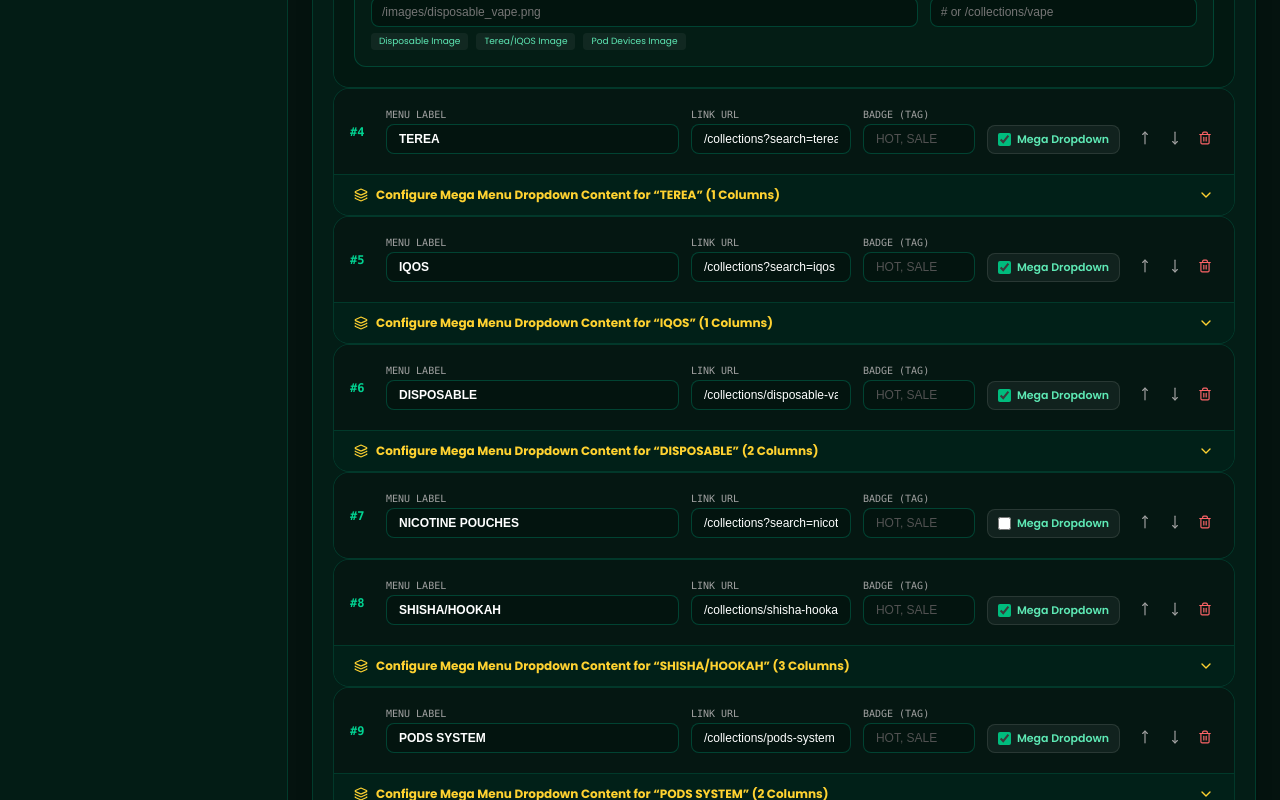
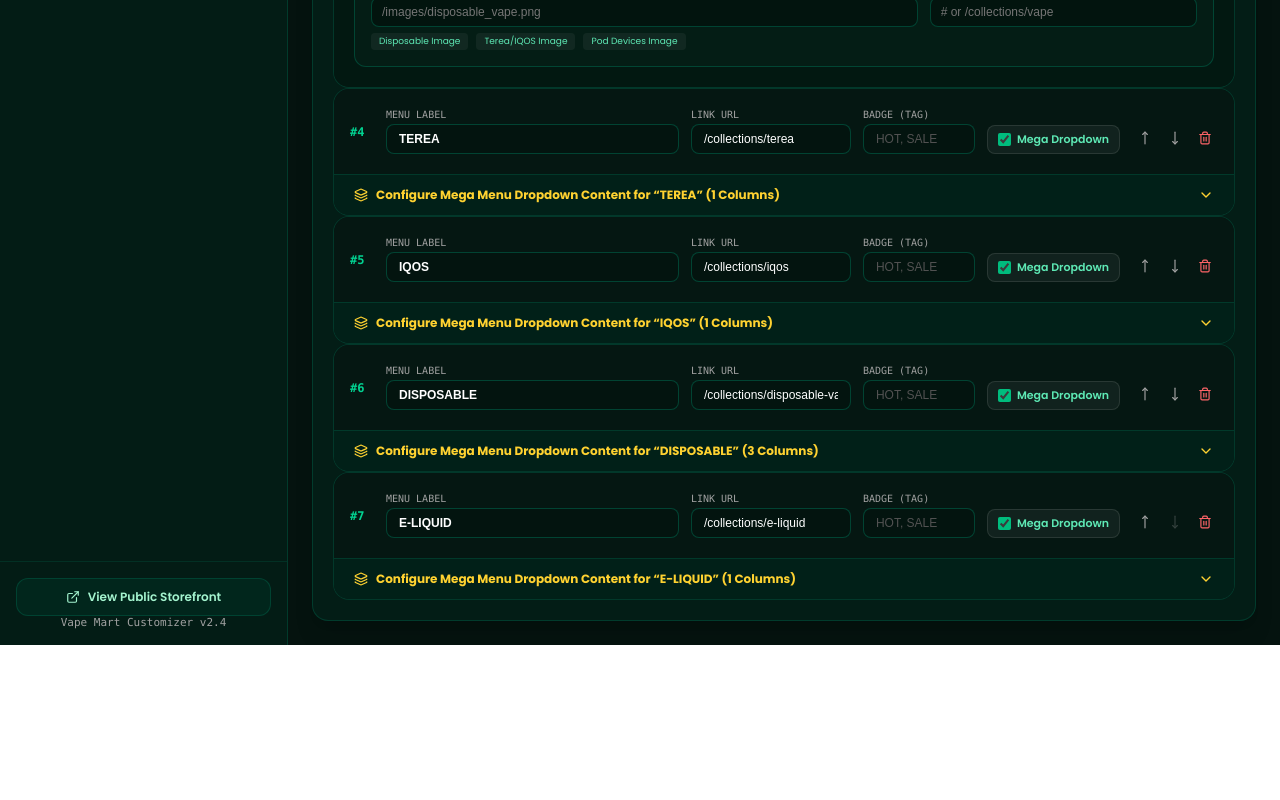
Before and after one commit to webestonesite/Vape-Mart-v2, a Next.js app: page /admin in a window 1280 px wide. Shown: the part 820-1620 px from the top of the page. After the commit the page ends 1465 px from the top, so only its background shows below. Built offline with nearby package versions, Linux system fonts and the light colour scheme.

Commit message:
Fix menu race (theme payload no longer overwrites Shopify nav; baked-in nav = real menu) + final demo sweep: drop Admin Panel/Theme Customizer links, blog related products point at real handles, FAQ brand name, 2026 hero slide, anonymised review names

```diff
--- a/src/components/Footer.tsx
+++ b/src/components/Footer.tsx
@@ -116,12 +116,6 @@ export function Footer() {
                   Terms & Conditions
                 </Link>
               </li>
-              <li>
-                <Link href="/admin" className="text-emerald-100/60 hover:text-amber-400 transition-colors flex items-center gap-1.5">
-                  <ChevronRight size={13} className="text-amber-400" />
-                  Theme Customizer
-                </Link>
-              </li>
             </ul>
           </div>
 
--- a/src/components/Header.tsx
+++ b/src/components/Header.tsx
@@ -110,7 +110,12 @@ export function Header({ onCartClick, cartCount = 0 }: HeaderProps) {
       .then((res) => res.json())
       .then((resData) => {
         if (resData?.data?.header) {
-          setHeaderData(resData.data.header);
+          // The nav always comes from the Shopify menu (or the baked-in copy
+          // of it). The theme payload must never overwrite navItems, or the
+          // header races between two different menus on every page load.
+          setHeaderData((prev) =>
+            prev ? { ...resData.data.header, navItems: prev.navItems } : resData.data.header
+          );
         }
       })
       .catch(() => {});
@@ -212,12 +217,6 @@ export function Header({ onCartClick, cartCount = 0 }: HeaderProps) {
                 {lnk.label}
               </a>
             ))}
-            <a
-              href="/admin"
-              className="inline-flex items-center gap-1 px-2.5 py-0.5 rounded-full bg-emerald-500/20 text-emerald-300 border border-emerald-500/30 text-[10px] font-bold hover:bg-emerald-500/30 transition-colors no-underline"
-            >
-              Admin Panel
-            </a>
           </div>
         </div>
       )}
--- a/src/data/theme-published.json
+++ b/src/data/theme-published.json
@@ -43,7 +43,7 @@
       },
       {
         "label": "JUUL",
-        "href": "/collections?search=juul",
+        "href": "/collections/juul",
         "hasDropdown": true,
         "columns": [
           {
@@ -51,11 +51,11 @@
             "items": [
               {
                 "title": "Juul 1",
-                "href": "/collections?search=juul+1"
+                "href": "/collections/juul-1"
               },
               {
                 "title": "Juul 2",
-                "href": "/collections?search=juul+2"
+                "href": "/collections/juul-2"
               }
             ]
           }
@@ -63,7 +63,7 @@
       },
       {
         "label": "TEREA",
-        "href": "/collections?search=terea",
+        "href": "/collections/terea",
         "hasDropdown": true,
         "columns": [
           {
@@ -71,11 +71,11 @@
             "items": [
               {
                 "title": "Terea Device",
-                "href": "/collections?search=terea+device"
+                "href": "/collections/terea-device"
               },
               {
                 "title": "Terea Flavor",
-                "href": "/collections?search=terea+flavor"
+                "href": "/collections/terea-flavor"
               }
             ]
           }
@@ -83,7 +83,7 @@
       },
       {
         "label": "IQOS",
-        "href": "/collections?search=iqos",
+        "href": "/collections/iqos",
         "hasDropdown": true,
         "columns": [
           {
@@ -91,7 +91,7 @@
             "items": [
               {
                 "title": "IQOS Iluma",
-                "href": "/collections?search=iluma"
+                "href": "/collections/iqos-iluma"
               }
             ]
           }
@@ -106,28 +106,97 @@
             "heading": "Top Brands",
             "items": [
               {
+                "title": "AAOK",
+                "href": "/collections/aaok-disposable"
+              },
+              {
+                "title": "Air Bar",
+                "href": "/collections/air-bar-disposable"
+              },
+              {
                 "title": "Al Fakher",
-                "href": "/collections/disposable-vape?search=al+fakher"
+                "href": "/collections/al-fakher-disposable"
+              },
+              {
+                "title": "Beco",
+                "href": "/collections/beco-disposable"
+              },
+              {
+                "title": "Bounce",
+                "href": "/collections/bounce-disposable"
               },
               {
                 "title": "Elf Bar",
-                "href": "/collections/disposable-vape?search=elf+bar"
+                "href": "/collections/elf-bar-disposable"
               },
               {
-                "title": "Yuoto",
-                "href": "/collections/disposable-vape?search=yuoto"
+                "title": "Fummo",
+                "href": "/collections/fummo-disposable"
               },
               {
-                "title": "Waka",
-                "href": "/collections/disposable-vape?search=waka"
+                "title": "Geek Bar",
+                "href": "/collections/geek-bar-disposable"
+              },
+              {
+                "title": "HQD",
+                "href": "/collections/hqd-disposable"
+              },
+              {
+                "title": "Ignite",
+                "href": "/collections/ignite-disposable"
+              },
+              {
+                "title": "JNR",
+                "href": "/collections/jnr-disposable"
+              }
+            ]
+          },
+          {
+            "heading": "Popular Brands",
+            "items": [
+              {
+                "title": "Kief",
+                "href": "/collections/kief-disposable"
+              },
+              {
+                "title": "Kief King",
+                "href": "/collections/kief-king-disposable"
+              },
+              {
+                "title": "Lost Mary",
+                "href": "/collections/lost-mary-disposable"
+              },
+              {
+                "title": "Maskking",
+                "href": "/collections/maskking-disposable"
+              },
+              {
+                "title": "Mazaya",
+                "href": "/collections/mazaya-disposable"
+              },
+              {
+                "title": "MFU",
+                "href": "/collections/mfu-disposable"
+              },
+              {
+                "title": "Nasty",
+                "href": "/collections/nasty-disposable"
+              },
+              {
+                "title": "Oxbar",
+                "href": "/collections/oxbar-disposable"
               },
               {
                 "title": "Pod Salt",
-                "href": "/collections/disposable-vape?search=pod+salt"
+                "href": "/collections/pod-salt-disposable"
               },
               {
-                "title": "Kief King",
-                "href": "/collections/disposable-vape?search=kief+king"
+                "title": "Relx",
+                "href": "/collections/relx-disposable"
+              },
+              {
+                "title": "Silvaper",
+                "href": "/collections/silvaper-disposable"
               }
             ]
           },
@@ -135,157 +204,52 @@
             "heading": "More Brands",
             "items": [
               {
-                "title": "Tugboat",
-                "href": "/collections/disposable-vape?search=tugboat"
+                "title": "Smooth",
+                "href": "/collections/smooth-disposable"
               },
               {
-                "title": "Oxbar",
-                "href": "/collections/disposable-vape?search=oxbar"
+                "title": "SPRK",
+                "href": "/collections/sprk-disposable"
               },
               {
-                "title": "Mazaya",
-                "href": "/collections/disposable-vape?search=mazaya"
+                "title": "Stig",
+                "href": "/collections/stig-disposable"
+              },
+              {
+                "title": "Tesla",
+                "href": "/collections/tesla-disposable"
+              },
+              {
+                "title": "Tugboat",
+                "href": "/collections/tugboat-disposable"
+              },
+              {
+                "title": "Vapes Bars",
+                "href": "/collections/vapes-bars-disposable"
+              },
+              {
+                "title": "VNSN",
+                "href": "/collections/vnsn-disposable"
               },
               {
                 "title": "Vozol",
-                "href": "/collections/disposable-vape?search=vozol"
+                "href": "/collections/vozol-disposable"
               },
               {
-                "title": "SPRK",
-                "href": "/collections/disposable-vape?search=sprk"
+                "title": "Waka",
+                "href": "/collections/waka-disposable"
               },
               {
-                "title": "HQD",
-                "href": "/collections/disposable-vape?search=hqd"
+                "title": "Xtra",
+                "href": "/collections/xtra-disposable"
+              },
+              {
+                "title": "Yuoto",
+                "href": "/collections/yuoto-disposable"
               }
             ]
           }
-        ],
-        "featuredBanner": {
-          "title": "Tugboat Super 24K",
-          "subtitle": "24,000 Puffs with Smart Screen Display",
-          "image": "/images/disposable_vape.png",
-          "badge": "SPECIAL OFFER",
-          "href": "/collections/disposable-vape?search=tugboat"
-        }
-      },
-      {
-        "label": "NICOTINE POUCHES",
-        "href": "/collections?search=nicotine+pouch"
-      },
-      {
-        "label": "SHISHA/HOOKAH",
-        "href": "/collections/shisha-hookah",
-        "hasDropdown": true,
-        "columns": [
-          {
-            "heading": "Electronic Shisha",
-            "items": [
-              {
-                "title": "Ooka E-Shisha Devices",
-                "href": "/collections/shisha-hookah?search=ooka",
-                "badge": "HOT"
-              },
-              {
-                "title": "Portable Hookah Pods",
-                "href": "/collections/shisha-hookah?search=hookah+pod"
-              },
-              {
-                "title": "Zero Charcoal E-Heads",
-                "href": "/collections/shisha-hookah?search=e-head"
-              }
-            ]
-          },
-          {
-            "heading": "Flavors & Mixes",
-            "items": [
-              {
-                "title": "Two Apples (Al Fakher)",
-                "href": "/collections/shisha-hookah?search=two+apples"
-              },
-              {
-                "title": "Grape with Mint",
-                "href": "/collections/shisha-hookah?search=grape+mint"
-              },
-              {
-                "title": "Gum & Fresh Berries",
-                "href": "/collections/shisha-hookah?search=berries"
-              }
-            ]
-          },
-          {
-            "heading": "Accessories",
-            "items": [
-              {
-                "title": "Coconut Charcoal Briquettes",
-                "href": "/collections/shisha-hookah?search=charcoal"
-              },
-              {
-                "title": "Silicone Hoses & Mouthpieces",
-                "href": "/collections/shisha-hookah?search=hose"
-              },
-              {
-                "title": "Bowls & Heat Managers",
-                "href": "/collections/shisha-hookah?search=bowl"
-              }
-            ]
-          }
-        ],
-        "featuredBanner": {
-          "title": "Smart E-Shisha Kit",
-          "subtitle": "No coal, no mess. Clean cloud delivery.",
-          "image": "/images/hero_slide_2.jpg",
-          "badge": "LUXURY",
-          "href": "/collections/shisha-hookah"
-        }
-      },
-      {
-        "label": "PODS SYSTEM",
-        "href": "/collections/pods-system",
-        "hasDropdown": true,
-        "columns": [
-          {
-            "heading": "Pod Kits",
-            "items": [
-              {
-                "title": "JUUL2 Starter Kit",
-                "href": "/product/juul-2-starter-kit"
-              },
-              {
-                "title": "IQOS ILUMA Prime",
-                "href": "/product/terea-indonesia-sticks"
-              },
-              {
-                "title": "Uwell Caliburn G2 & G3",
-                "href": "/product/juul-slate-device"
-              },
-              {
-                "title": "Myle Meta Pod Device",
-                "href": "/product/elfbar-bc10000-puffs-disposable-vape"
-              }
-            ]
-          },
-          {
-            "heading": "Replacement Pods",
-            "items": [
-              {
-                "title": "JUUL2 Crisp Menthol & Tobacco",
-                "href": "/product/juul-2-starter-kit"
-              },
-              {
-                "title": "TEREA Indonesian & Italian Sticks",
-                "href": "/product/terea-indonesia-sticks"
-              }
-            ]
-          }
-        ],
-        "featuredBanner": {
-          "title": "IQOS ILUMA & TEREA",
-          "subtitle": "Authentic induction heated tobacco in UAE",
-          "image": "/images/terea_heets.jpg",
-          "badge": "OFFICIAL",
-          "href": "/collections/heated-tobacco"
-        }
+        ]
       },
       {
         "label": "E-LIQUID",
@@ -293,43 +257,51 @@
         "hasDropdown": true,
         "columns": [
           {
-            "heading": "Nicotine Types",
-            "items": [
-              {
-                "title": "Salt Nicotine (20mg - 50mg)",
-                "href": "/collections/e-liquid"
-              },
-              {
-                "title": "Freebase E-Juice (3mg - 18mg)",
-                "href": "/collections/e-liquid"
-              }
-            ]
-          },
-          {
             "heading": "Top Brands",
             "items": [
               {
-                "title": "Nasty Juice Worldwide",
-                "href": "/product/nasty-juice-3mg-freebase-e-liquid-60ml"
+                "title": "VGOD",
+                "href": "/collections/vgod-e-liquid"
               },
               {
-                "title": "Juice Head California",
-                "href": "/product/vgod-25-50mg-salt"
+                "title": "TOKYO",
+                "href": "/collections/tokyo-e-liquid"
+              },
+              {
+                "title": "Pod Salt",
+                "href": "/collections/pod-salt-e-liquid"
+              },
+              {
+                "title": "Nasty",
+                "href": "/collections/nasty-e-liquid-e-liquid"
+              },
+              {
+                "title": "Vet",
+                "href": "/collections/vet-e-liquid"
+              },
+              {
+                "title": "Pachamama Salt",
+                "href": "/collections/pachamama-salt-e-liquid"
+              },
+              {
+                "title": "Grand E-Liquids",
+                "href": "/collections/grand-e-liquids-e-liquid"
+              },
+              {
+                "title": "Sam Vape",
+                "href": "/collections/sam-vape-e-liquid"
+              },
+              {
+                "title": "Ruthless",
+                "href": "/collections/ruthless-e-liquid"
+              },
+              {
+                "title": "Ripe Vapes",
+                "href": "/collections/ripe-vapes-e-liquid"
               }
             ]
           }
-        ],
-        "featuredBanner": {
-          "title": "Premium Vape E-Juice",
-          "subtitle": "100% Original imported American & UK blends.",
-          "image": "/images/hero_slide_3.jpg",
-          "badge": "FLAVOR LAB",
-          "href": "/collections/e-liquid"
-        }
-      },
-      {
-        "label": "VAPE KIT",
-        "href": "/collections/vape-kits"
+        ]
       }
     ],
     "actions": {
```
Also changed, not shown: src/app/page.tsx (+26 -26 lines), src/data/blog.ts (+7 -7 lines).
